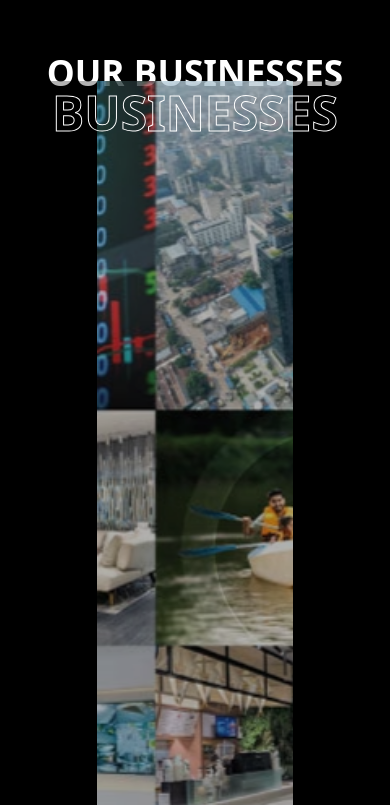
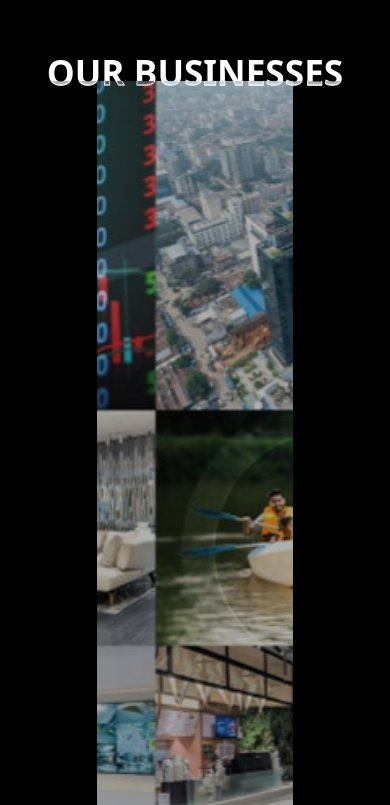
Before and after one commit to tawsif0/builder, a React (Create React App) app: page / in a window 390 px wide. Shown: the part 1779-2584 px from the top of the page. Built offline with nearby package versions, Linux system fonts and the light colour scheme.

Commit message:
about updated

```diff
--- a/src/components/OurBusiness.css
+++ b/src/components/OurBusiness.css
@@ -26,6 +26,7 @@
     mix-blend-mode: normal;
     line-height: 1.1;
 }
+/* Default: for PC — unchanged */
 .title-filter-overlay {
     position: absolute;
     top: -6.7rem;
@@ -41,78 +42,54 @@
     text-align: center;
     width: 100%;
 }
-/* @media (max-width: 1300px) {
+
+/* Laptop (max-width: 1199px) */
+@media (max-width: 1400px) {
     .title-filter-overlay {
-        top: -13.2%;
+        top: -6.5rem;
+        -webkit-text-stroke: 1.5px white;
     }
 }
-/* ----------- iPad Pro / Large Tablets ----------- */
-@media (max-width: 1024px) {
+@media (max-width: 1155px) {
     .title-filter-overlay {
-        top: -12.9%;
-        font-size: clamp(2.8rem, 9vw, 9vw);
+        top: -7.5rem;
+        -webkit-text-stroke: 1.2px white;
+    }
+}
+/* iPad Pro and tablets (max-width: 992px) */
+@media (max-width: 992px) {
+    .title-filter-overlay {
+        top: -7.5rem;
+        -webkit-text-stroke: 1.2px white;
     }
 }
 
-/* ----------- Tablet (Landscape + Portrait) ----------- */
-@media (max-width: 992px) {
-    .title-filter-overlay {
-        top: -13.6%;
-        font-size: clamp(2.6rem, 9vw, 9vw);
-    }
-}
-@media (max-width: 950px) {
-    .title-filter-overlay {
-        top: -12%;
-        font-size: clamp(2.6rem, 9vw, 9vw);
-    }
-}
-@media (max-width: 850px) {
-    .title-filter-overlay {
-        top: -13.6%;
-        font-size: clamp(2.6rem, 9vw, 9vw);
-    }
-}
-/* ----------- Small Tablets / iPad Mini / Phablets ----------- */
+/* Small tablets & landscape phones (max-width: 768px) */
 @media (max-width: 768px) {
     .title-filter-overlay {
-        top: -9.8%;
-        font-size: clamp(2.3rem, 9vw, 9vw);
+        top: -7rem;
+        -webkit-text-stroke: 1px white;
     }
 }
 
-/* ----------- Mobile Phones ----------- */
-@media (max-width: 576px) {
+/* Large phones (max-width: 600px) */
+@media (max-width: 600px) {
     .title-filter-overlay {
-        top: -13.6%;
-        font-size: clamp(1.9rem, 2.2rem, 3.6rem);
+        top: -8.6rem;
+        font-size: clamp(2.4rem, 9vw, 5rem);
+        -webkit-text-stroke: 1px white;
     }
 }
-@media (max-width: 420px) {
+
+/* Small phones (max-width: 480px) */
+@media (max-width: 480px) {
     .title-filter-overlay {
-        top: -14.2%;
-        font-size: clamp(1.6rem, 2.2rem, 3rem);
+        top: -8.49rem;
+        font-size: clamp(2.2rem, 2.2rem, 4.5rem);
+        -webkit-text-stroke: 0.8px white;
     }
 }
-/* ----------- Small Mobile (extra small devices) ----------- */
-@media (max-width: 400px) {
-    .title-filter-overlay {
-        top: -14.9%;
-        font-size: clamp(1.6rem, 2.2rem, 3rem);
-    }
-}
-@media (max-width: 375px) {
-    .title-filter-overlay {
-        top: -18.9%;
-        font-size: clamp(1.6rem, 2.2rem, 3rem);
-    }
-}
-@media (max-width: 370px) {
-    .title-filter-overlay {
-        top: -17.2%;
-        font-size: clamp(1.6rem, 2.2rem, 3rem);
-    }
-}
+
 */ .hero-business-overlay {
     z-index: 4 !important; /* Above everything in hero container */
 }
@@ -298,10 +275,7 @@
     .section-business-title {
         padding: 6.3rem 0;
     }
-    .title-filter-overlay {
-        top: -6.92rem;
-        -webkit-text-stroke: 1px white;
-    }
+
     .business-card-col {
         flex: 0 0 50%;
         max-width: 50%;
@@ -315,10 +289,7 @@
     .section-business-title {
         padding: 6rem 0;
     }
-    .title-filter-overlay {
-        top: -10.69rem;
-        -webkit-text-stroke: 1px white;
-    }
+
     .section-business-title-container {
         padding: 4.4rem 0;
     }
@@ -336,18 +307,10 @@
         padding: 3.9rem 0;
     }
 }
-@media (max-width: 778px) {
-    .title-filter-overlay {
-        top: -7.3rem;
-        -webkit-text-stroke: 1px white;
-    }
-}
+
 @media (max-width: 768px) {
     .section-business-title {
         padding: 8.7rem 0;
-    }
-    .title-filter-overlay {
-        top: -6.89rem;
     }
     .hero-business-container {
         margin-top: -8rem;
@@ -377,48 +340,13 @@
         font-size: 1rem;
     }
 }
-@media (max-width: 700px) {
-    .title-filter-overlay {
-        top: -6.79rem;
-    }
-}
-@media (max-width: 650px) {
-    .title-filter-overlay {
-        top: -6.49rem;
-    }
-}
-@media (max-width: 600px) {
-    .title-filter-overlay {
-        font-size: clamp(3rem, 9vw, 6rem);
-        top: -6.29rem;
-    }
-}
-@media (max-width: 570px) {
-    .title-filter-overlay {
-        font-size: clamp(3rem, 9vw, 6rem);
-        top: -8.69rem;
-    }
-}
-@media (min-width: 556px) and (max-width: 566px) {
-    .title-filter-overlay {
-        font-size: clamp(3rem, 9vw, 6rem);
-        top: -6.29rem;
-    }
-}
-@media (min-width: 526px) and (max-width: 555px) {
-    .title-filter-overlay {
-        font-size: clamp(3rem, 9vw, 6rem);
-        top: -8.59rem;
-    }
-}
+
 @media (max-width: 480px) {
     .section-business-title {
         font-size: 2.2rem;
         padding: 7.7rem 0;
     }
-    .title-filter-overlay {
-        top: -6.49rem;
-    }
+
     .hero-business-container {
         margin-top: -6rem;
         min-height: 400px;
```
